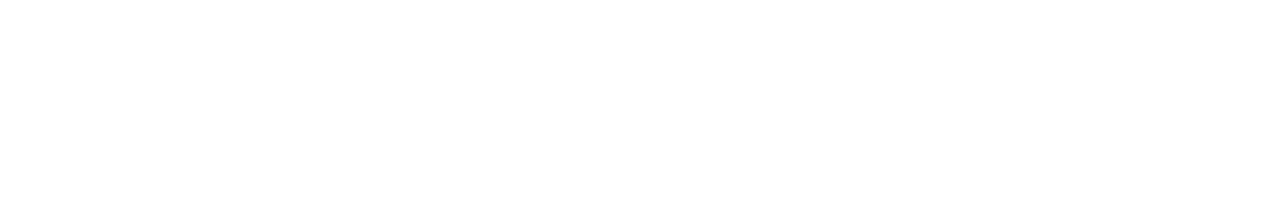
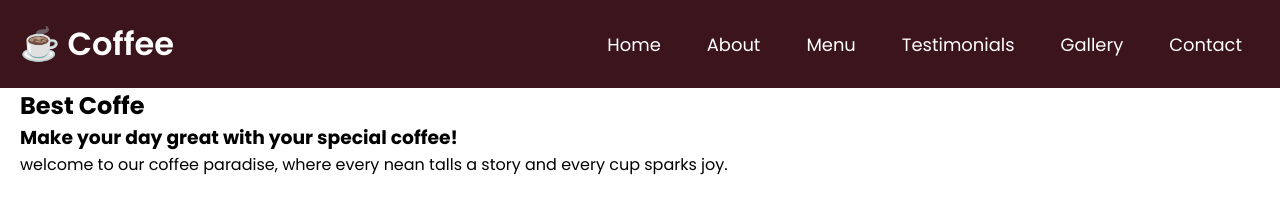
Before and after one commit to kavish258/-Responsive-Coffee-Website, a plain HTML site: page index.html in a window 1280 px wide. Drawn offline with Linux system fonts and the light colour scheme; a web font is replaced by a local one.

Commit message:
update code css and html

```diff
--- a/index.css
+++ b/index.css
@@ -0,0 +1,110 @@
+@import url('https://fonts.googleapis.com/css2?family=Miniver&family=Poppins:ital,wght@0,400;0,500;0,600;0,700;1,400&display=swap');
+
+*{
+    margin: 0;
+    padding: 0;
+    box-sizing: border-box;
+    font-family: "Poppins", sans-serif;
+}
+
+:root{
+
+    /* Colour */
+  --white-color: #fff;
+  --dark-color: #252525;
+  --primary-color: #3b141c;
+  --secondary-color: #f3961c;
+  --light-pink-color: #faf4f5;
+  --medium-gray-color: #ccc;
+
+
+/* font size */
+  --font-size-s: 0.9rem;
+  --font-size-n: 1rem;
+  --font-size-m: 1.12rem;
+  --font-size-1: 1.5rem;
+  --font-size-x1: 2rem;
+  --font-size-xx1: 2.3rem;
+
+  /* Font weight */
+  --font-weight-normal: 400;
+  --font-weight-medium: 500;
+  --font-weight-semibold: 600;
+  --font-weight-bold: 700;
+
+
+
+  /* Border radius */
+  --border-radius-s: 8px;
+  --border-radius-m: 30px;
+  --border-radius-circle: 50%;
+
+
+  /* site max width */
+  --site-max-witdth: 1700px;
+
+
+}
+ /*styling whole site */
+ul{
+    list-style: none;
+}
+
+a{
+    text-decoration: none;
+}
+
+button{
+    cursor: pointer;
+    border: none;
+    background: none;
+}
+
+img{
+    width: 100%;
+}
+
+.section-content{
+    margin: 0 auto;
+    padding: 0 20px;
+    max-width: var(--site-max-witdth);
+}
+
+/*  navbar styling */
+
+header{
+    background: var(--primary-color);
+}
+
+header .navbar{
+    display: flex;
+    padding: 20px;
+    align-items: center;
+    justify-content: space-between;
+}
+
+.navbar .nav-logo .logo-text{
+    color: var(--white-color);
+    font-size: var(--font-size-x1);
+    font-weight: var(--font-weight-semibold);
+
+}
+
+.navbar .nav-menu{
+    display: flex;
+    gap: 10px;
+}
+
+.navbar .nav-menu .nav-link{
+    padding: 10px 18px;
+    color: var(--white-color);
+    font-size: var(--font-size-m);
+    border-radius: var(--border-radius-m);
+    transition: 0.3s ease;
+
+}
+
+.navbar .nav-menu .nav-link:hover{
+    color: var(--primary-color);
+    background: var(--secondary-color);
+}
--- a/index.html
+++ b/index.html
@@ -3,9 +3,49 @@
 <head>
     <meta charset="UTF-8">
     <meta name="viewport" content="width=device-width, initial-scale=1.0">
-    <title>Coffee Website</title>
+    <title>Coffe Website</title>
+    <link rel="stylesheet" href="index.css">
 </head>
 <body>
+    <header>
+        <nav class="navbar section-content">
+            <a href="#" class="nav-logo">
+                <h2 class="logo-text">☕ Coffee</h2>
+            </a>
+            <ul class="nav-menu">
+                <li class="nav-item">
+                    <a href="#" class="nav-link">Home</a>
+                </li>
+                <li class="nav-item">
+                    <a href="#" class="nav-link">About</a>
+                </li>
+                <li class="nav-item">
+                    <a href="#" class="nav-link">Menu</a>
+                </li>
+                <li class="nav-item">
+                    <a href="#" class="nav-link">Testimonials</a>
+                </li>
+                <li class="nav-item">
+                    <a href="#" class="nav-link">Gallery</a>
+                </li>
+                <li class="nav-item">
+                    <a href="#" class="nav-link">Contact</a>
+                </li>
+            </ul>
 
+        </nav>
+
+    </header>
+    <main>
+        <!--Hero section-->
+        <section class="hero-section">
+            <div class="section-content">
+                <h2 class="title">Best Coffe</h2>
+                <h3 class="subtitle">Make your day great with your special coffee!</h3>
+                <p class="discription">welcome to our coffee paradise, where every nean talls a story and every cup sparks joy.</p>
+                <div class="boutton"></div>
+            </div>
+        </section>
+    </main>
 </body>
 </html>
```
